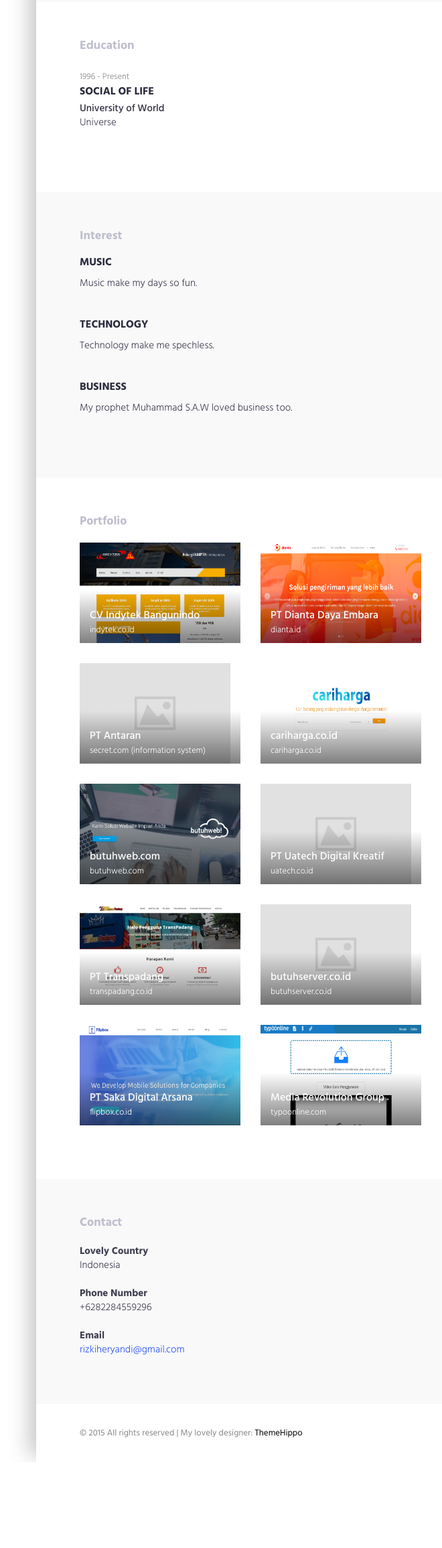
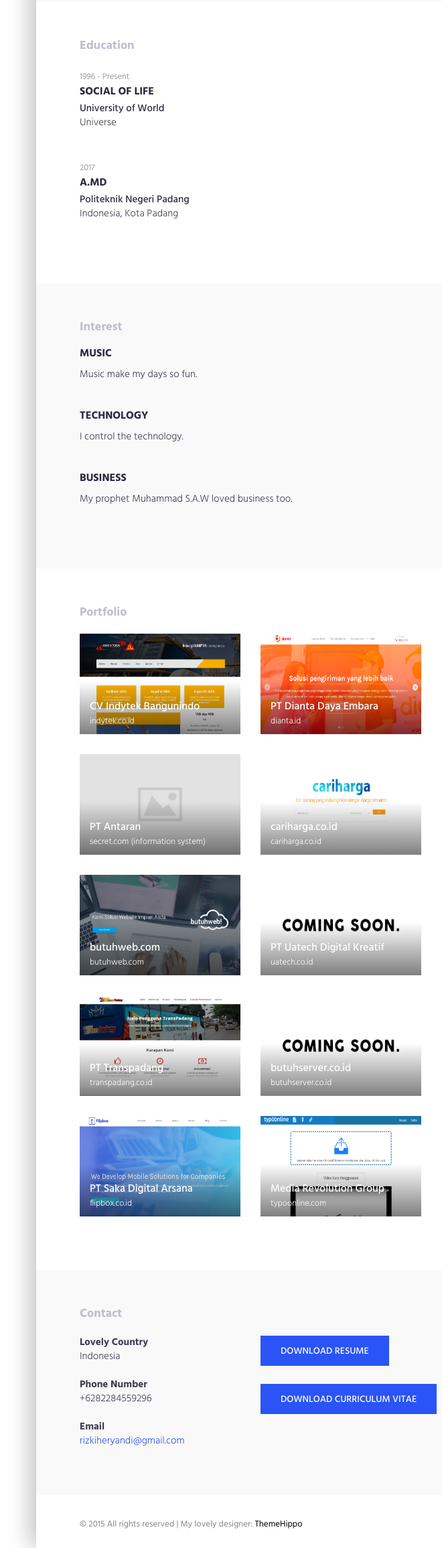
Before and after one commit to rizkiheryandi/rizkiheryandi.github.io, a plain HTML site: page index.html in a window 1280 px wide. Shown: the part 1902-4213 px from the top of the page at 67% size, without its empty margins (586-1246 px from the left). Before the commit the page ends 4085 px from the top, so only its background shows below. Drawn offline with Linux system fonts and the light colour scheme.

Commit message:
[UPDATE] Data

```diff
--- a/css/style.css
+++ b/css/style.css
@@ -422,10 +422,18 @@ button:focus,
     }
 
 .portfolio-item .portfolio-thumb img {
-    height    : 150px; // Awalnya auto
+    /* height    : auto; */
     display   : block;
-    max-width : 100%;
+    /* max-width : 100%; */
+    height: 150px;
+    width: 100%;
     }
+
+@media screen and (min-width: 1441px) {
+    .portfolio-item .portfolio-thumb img {
+        height: 220px;
+    }
+}
 
 .portfolio-item .portfolio-info {
     position   : absolute;
--- a/index.html
+++ b/index.html
@@ -318,6 +318,13 @@
 
                     <p>Universe</p>
                 </div>
+                <div class="content-item">
+                    <small>2017</small>
+                    <h3>A.Md</h3>
+                    <h4>Politeknik Negeri Padang</h4>
+
+                    <p>Indonesia, Kota Padang</p>
+                </div>
                <!--  <div class="content-item">
                     <small>2007 - 2010</small>
                     <h3>Business marketing course</h3>
@@ -362,7 +369,7 @@
                 <div class="content-item">
                     <h3>Technology</h3>
 
-                    <p>Technology make me spechless.</p>
+                    <p>I control the technology.</p>
 
                 </div>
                 <div class="content-item">
@@ -461,7 +468,7 @@
             <div class="col-md-6">
                 <a class="portfolio-item" href="http://uatech.co.id" target="_blank">
                     <div class="portfolio-thumb">
-                        <img src="img/portfolio-4.jpg" alt="">
+                        <img src="img/coming-soon.gif" alt="">
                     </div>
 
                     <div class="portfolio-info">
@@ -489,7 +496,7 @@
             <div class="col-md-6">
                 <a class="portfolio-item" href="http://butuhserver.co.id" target="_blank">
                     <div class="portfolio-thumb">
-                        <img src="img/portfolio-4.jpg" alt="">
+                        <img src="img/coming-soon.gif" alt="">
                     </div>
 
                     <div class="portfolio-info">
@@ -546,7 +553,7 @@
         </div>
         <!--.row-->
         <div class="row">
-            <div class="col-md-12">
+            <div class="col-md-6">
                 <address>
                     <strong>Lovely Country</strong><br>
                     Indonesia
@@ -559,6 +566,11 @@
                     <strong>Email</strong><br>
                     <a>rizkiheryandi@gmail.com</a>
                 </address>
+            </div>
+            <div class="col-md-6">
+                <a class="btn btn-primary" href="https://drive.google.com/open?id=0B31JYNPeY8C3eXpOYUNsclhqVEE" target="_blank">Download Resume</a>
+                <br/><br/>
+                <a class="btn btn-primary" data-toggle="modal" data-target="#cs-modal">Download Curriculum Vitae</a>
             </div>
         </div>
         <!--.row-->
@@ -622,6 +634,22 @@
 </div>
 <!-- #main-wrapper -->
 
+<!-- Resource Modal -->
+
+<div id="cs-modal" class="modal fade" role="dialog">
+    <div class="modal-dialog">
+
+        <!-- Modal content-->
+        <div class="modal-content">
+            <div class="modal-header">
+                <button type="button" class="close" data-dismiss="modal">&times;</button>
+                <h4 class="modal-title">Sorry, Update Comming Soon.</h4>
+            </div>
+        </div>
+
+    </div>
+</div>
+
 <!-- jquery -->
 <script src="js/jquery-2.1.4.min.js"></script>
 
```
Also changed, not shown: img/coming-soon.gif (added).
